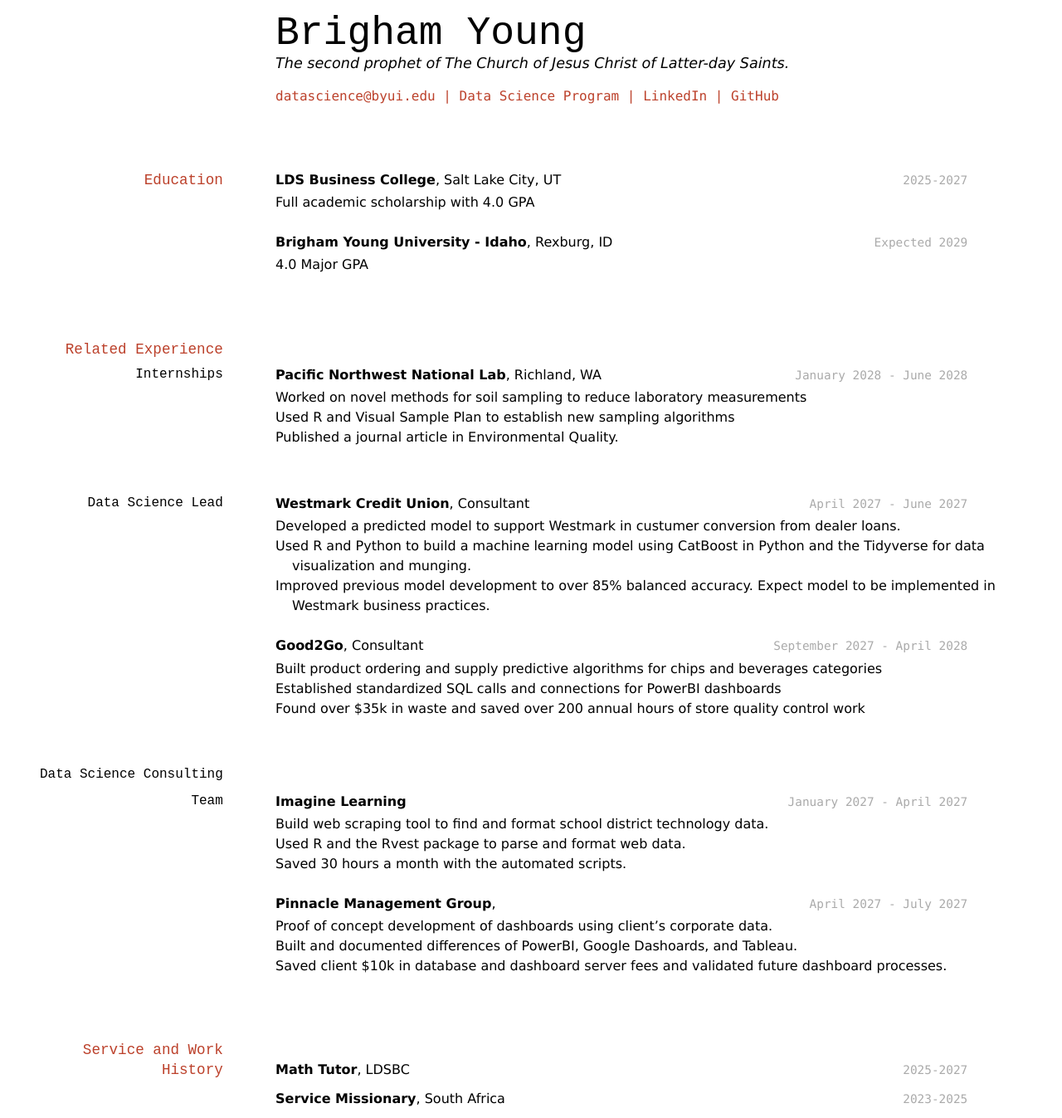
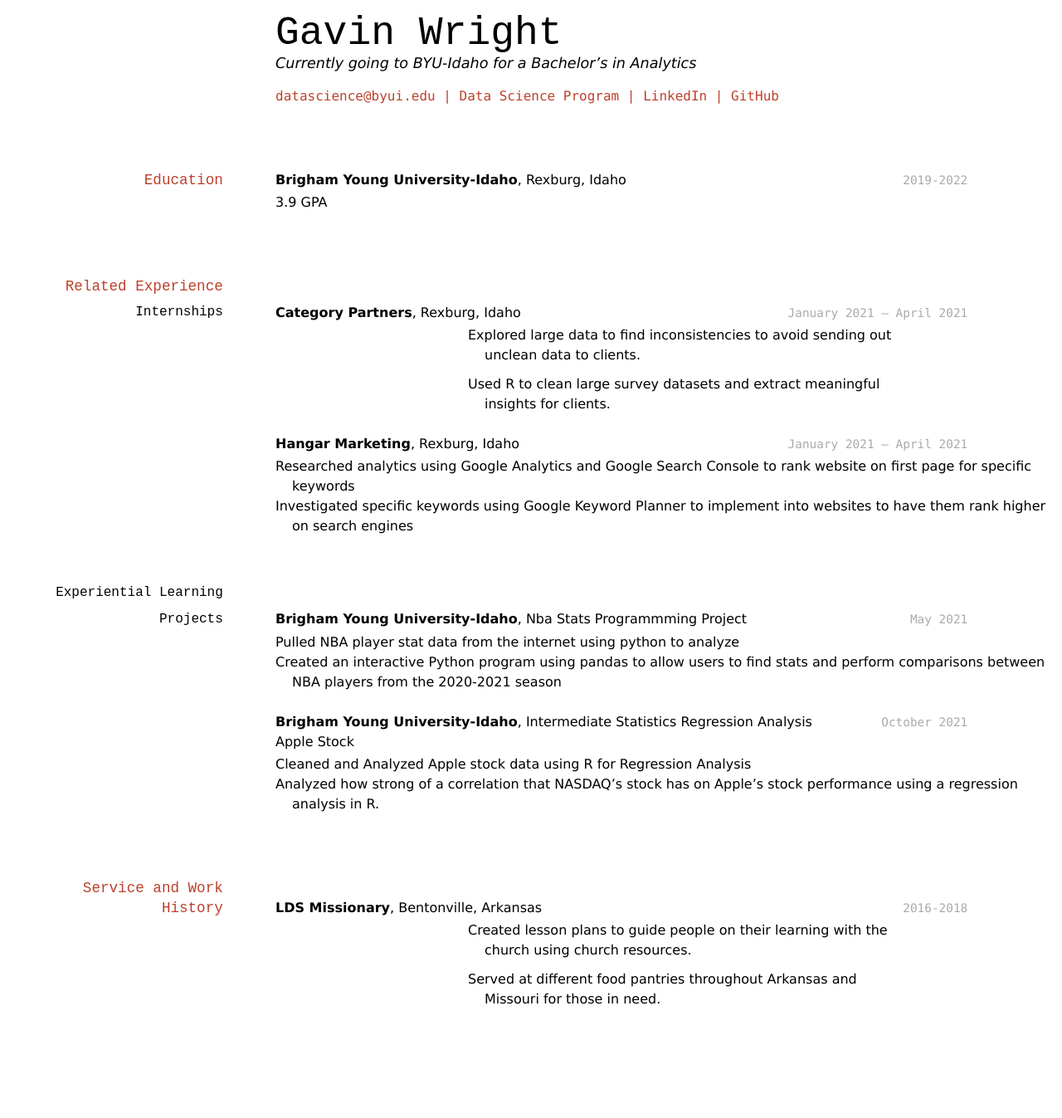
Before and after one commit to gwright44/Resume-Wright, a Jekyll site: the page built from docs/index.md, in a window 1280 px wide. Shown: the whole page at 83% size. Built offline with Jekyll 4.4.1, drawn with Linux system fonts in a browser that asks for light colours; after the commit the page ends 1240 px from its top, so only the background shows below that.

Commit message:
Resume Changes

```diff
--- a/docs/index.md
+++ b/docs/index.md
@@ -1,9 +1,9 @@
 ---
 layout: cv
-title: Brigham Young's Resume
+title: Gavin Wright's Resume
 ---
-# Brigham Young
-The second prophet of The Church of Jesus Christ of Latter-day Saints.
+# Gavin Wright
+Currently going to BYU-Idaho for a Bachelor's in Analytics
 
 <div id="webaddress">
 <a href="datascience@byui.edu">datascience@byui.edu</a>
@@ -16,71 +16,53 @@ The second prophet of The Church of Jesus Christ of Latter-day Saints.
 
 ## Education
 
-`2025-2027`
-__LDS Business College__, Salt Lake City, UT
+`2019-2022`
+__Brigham Young University-Idaho__, Rexburg, Idaho
 
-- Full academic scholarship with 4.0 GPA
-
-`Expected 2029`
-__Brigham Young University - Idaho__, Rexburg, ID
-
-- 4.0 Major GPA
-
+- 3.9 GPA
 
 ## Related Experience
 
 ### Internships
 
-`January 2028 - June 2028`
-__Pacific Northwest National Lab__, Richland, WA
+`January 2021 – April 2021`
+__Category Partners__, Rexburg, Idaho
 
-- Worked on novel methods for soil sampling to reduce laboratory measurements
-- Used R and Visual Sample Plan to establish new sampling algorithms
-- Published a journal article in Environmental Quality.
+- Explored large data to find inconsistencies to avoid sending out unclean data to clients.
 
-### Data Science Lead
+- Used R to clean large survey datasets and extract meaningful insights for clients.
 
-`April 2027 - June 2027`
-__Westmark Credit Union__, Consultant
+`January 2021 – April 2021`
+__Hangar Marketing__, Rexburg, Idaho
 
-- Developed a predicted model to support Westmark in custumer conversion from dealer loans.
-- Used R and Python to build a machine learning model using CatBoost in Python and the Tidyverse for data visualization and munging.
-- Improved previous model development to over 85% balanced accuracy. Expect model to be implemented in Westmark business practices.
+- Researched analytics using Google Analytics and Google Search Console to rank website on first page for specific keywords
+- Investigated specific keywords using Google Keyword Planner to implement into websites to have them rank higher on search engines
 
-`September 2027 - April 2028`
-__Good2Go__, Consultant
 
-- Built product ordering and supply predictive algorithms for chips and beverages categories
-- Established standardized SQL calls and connections for PowerBI dashboards
-- Found over $35k in waste and saved over 200 annual hours of store quality control work
+### Experiential Learning Projects
 
-### Data Science Consulting Team
+`May 2021`
+__Brigham Young University-Idaho__, Nba Stats Programmming Project
 
-`January 2027 - April 2027`
-__Imagine Learning__
+- Pulled NBA player stat data from the internet using python to analyze
+- Created an interactive Python program using pandas to allow users to find stats and perform comparisons between NBA players from the 2020-2021 season
 
-- Build web scraping tool to find and format school district technology data.
-- Used R and the Rvest package to parse and format web data.
-- Saved 30 hours a month with the automated scripts.
 
-`April 2027 - July 2027`
-__Pinnacle Management Group__,
+`October 2021`
+__Brigham Young University-Idaho__, Intermediate Statistics Regression Analysis Apple Stock
 
-- Proof of concept development of dashboards using client's corporate data.
-- Built and documented differences of PowerBI, Google Dashoards, and Tableau.
-- Saved client $10k in database and dashboard server fees and validated future dashboard processes.
+- Cleaned and Analyzed Apple stock data using R for Regression Analysis
+- Analyzed how strong of a correlation that NASDAQ’s stock has on Apple’s stock performance using a regression analysis in R.
 
 
 ## Service and Work History
 
-`2025-2027`
-__Math Tutor__, LDSBC
+`2016-2018`
+__LDS Missionary__, Bentonville, Arkansas
 
+- Created lesson plans to guide people on their learning with the church using church resources.
 
-`2023-2025`
-__Service Missionary__, South Africa
-
-
+- Served at different food pantries throughout Arkansas and Missouri for those in need.
 
 <!-- ### Footer
 
```
